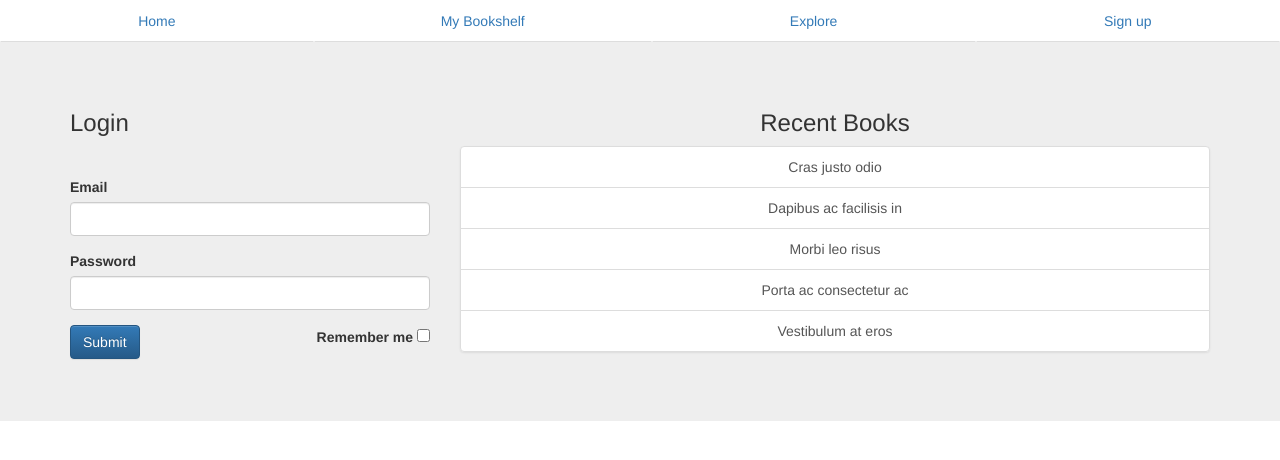
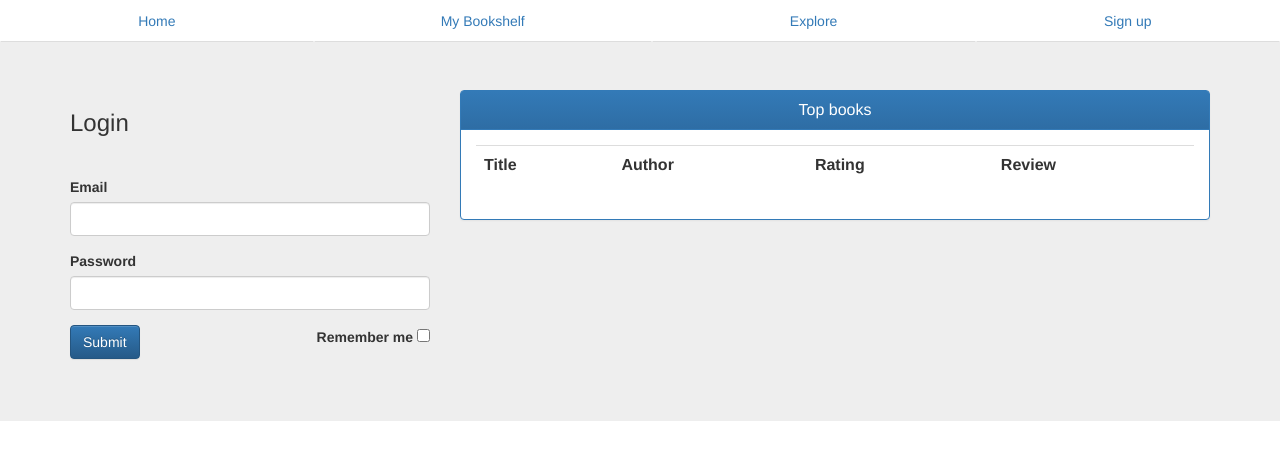
Before and after one commit to teodorakostova/BookWorld, a Flask app: page / in a window 1280 px wide. Shown: the top 460 px of the page. Run offline with Flask 2, Linux system fonts and the light colour scheme; data comes from the database, SQL or seed files in the repository; both versions use the stored data as it was after the commit; lists and menus that the app fills with data are empty; some libraries are stand-ins or nearby versions.

Commit message:
pointless web design improvements

```diff
--- a/app/templates/forms.html
+++ b/app/templates/forms.html
@@ -36,12 +36,23 @@
 {% endmacro %}
 
 {% macro display_books(books) %}
-  <div class="list-group text-center">
-    {% for b in books %}
-    <a href="#" class="list-group-item">
-      <h4 class="list-group-item-heading"> {{b.book.title}} by {{ b.book.author }}</h4>
-        <p class="list-group-item-text">You rate it: {{b.book_rating }}</p>
-    </a>
+  <div class="panel-body">
+
+    <table class="table">
+      <tr>
+        <th>Title</th>
+        <th>Author</th>
+        <th>Rating</th>
+        <th>Review</th>
+      </tr>
+      {% for b in books %}
+            <tr>
+              <td>{{b.book.title}}</td>
+              <td>{{ b.book.author }}</td>
+              <td>{{b.book_rating }}</td>
+              <td>{{b.book_review }}</td>
+            </tr>
     {% endfor %}
+     </table>
   </div>
 {% endmacro %}
--- a/app/templates/index.html
+++ b/app/templates/index.html
@@ -26,7 +26,6 @@
           <div class="form-group">
             <h4 class="h4 text center">Add your review</h4>
             {{ read_book_form.review(class="form-control", rows="5") }}
-
           </div>
           <div class="form-group">
             {{ read_book_form.submit(class="btn btn-primary")}}
@@ -36,13 +35,11 @@
       {% endif %}
     </div>
     <div class="col-md-8">
-      <h3 class="h3 text-center">Recent Books</h3>
-      <div class="list-group text-center" id="articles">
-        <a href="#" class="list-group-item">Cras justo odio</a>
-        <a href="#" class="list-group-item">Dapibus ac facilisis in</a>
-        <a href="#" class="list-group-item">Morbi leo risus</a>
-        <a href="#" class="list-group-item">Porta ac consectetur ac</a>
-        <a href="#" class="list-group-item">Vestibulum at eros</a>
+      <div class="panel panel-primary">
+        <div class="panel-heading">
+          <h2 class="panel-title", align="center">Top books</h2>
+        </div>
+          {{ forms.display_books(highly_rated_books) }}
       </div>
     </div>
   </div>
--- a/app/views.py
+++ b/app/views.py
@@ -10,24 +10,25 @@ def index():
     loginform = LoginForm()
     read_book_form = AddBookForm()
     unread_book_form = AddBookForm()
+    highly_rated_books = UserBooks.query.filter(UserBooks.book_state != "read").distinct(
+        UserBooks.book_id).order_by(UserBooks.book_rating.desc()).limit(10).all()
 
     return render_template('index.html', loginform=loginform,
-                           read_book_form=read_book_form, unread_book_form=unread_book_form)
+                           read_book_form=read_book_form, unread_book_form=unread_book_form,
+                           highly_rated=highly_rated_books)
 
 
 @app.route('/add_read', methods=['GET', 'POST'])
 def add_read():
-    if request.method == 'POST':
-        read_book_form = AddBookForm()
-        add_book_with_state('read', read_book_form)
+    read_book_form = AddBookForm()
+    add_book_with_state('read', read_book_form)
     return redirect('/bookshelf')
 
 
 @app.route('/add_unread', methods=['GET', 'POST'])
 def add_unread():
-    if request.method == 'POST':
-        unread_book_form = AddBookForm()
-        add_book_with_state('unread', unread_book_form)
+    unread_book_form = AddBookForm()
+    add_book_with_state('unread', unread_book_form)
     return redirect('/bookshelf')
 
 
```
Also changed, not shown: app/models.py (+12 -4 lines), app/templates/bookshelf.html (+12 -4 lines), app/templates/explore.html (added), test.db.
